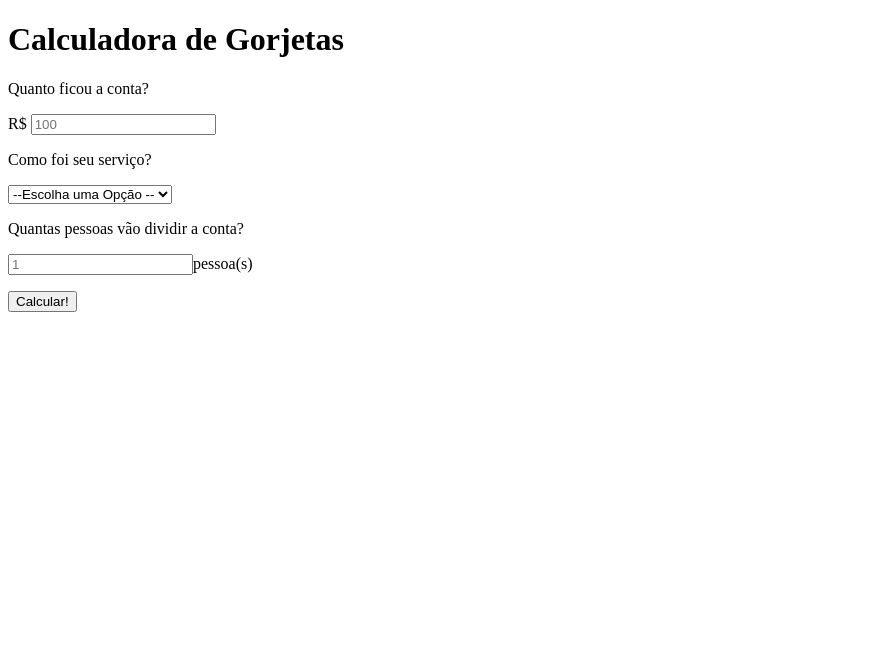
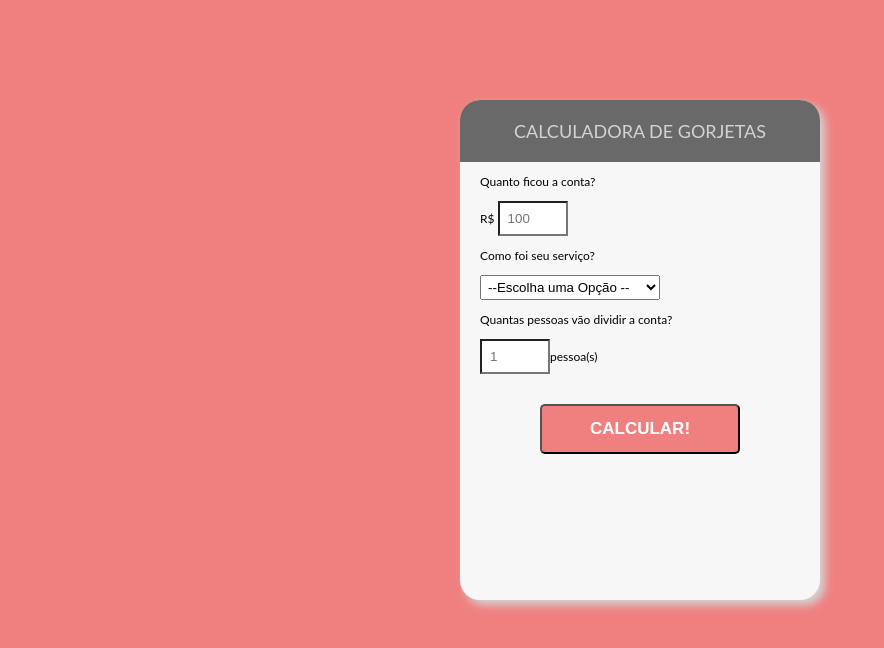
Before and after one commit to rafael-projects/simple-html5, a plain HTML site: page index.html in a window 1280 px wide. Shown: the whole page, without its empty margins (0-884 px from the left). Drawn offline with Linux system fonts and the light colour scheme; a web font is replaced by a local one.

Commit message:
finish :)

```diff
--- a/index.html
+++ b/index.html
@@ -3,25 +3,28 @@
 <head>
     <meta charset="UTF-8">
     <meta name="viewport" content="width=device-width, initial-scale=1.0">
+    <link rel="stylesheet" href="style.css">
+
     <title>Calculadora de Gorjetas</title>
 </head>
 <body>
+    <div id="container">
     <div>
-        <h1>Calculadora de Gorjetas</h1>
+        <h1 class="title">Calculadora de Gorjetas</h1>
     </div>
     <div>
-        <form>
+        <form class="tipsForm" id="tipsForm">
             <label for="bill">
                 <p>Quanto ficou a conta?</p>
             </label>
                 <p>
-                    R$ <input type="number" placeholder="100" name="bill" id="bill"/>
+                    R$ <input type="number" placeholder="100" name="bill" id="bill" class="formInput" required>
                 </p>
-                <label for="serviceQuality" >
+                <label for="serviceQual" >
                     <p>Como foi seu serviço?</p>
                 </label>
                 <p>
-                    <select name="serviceQuality" id="serviceQuality">
+                    <select name="serviceQual" id="serviceQual" class="formSelect" required>
                         <option disable selected value="0"> --Escolha uma Opção --</option>
                         <option value="0.3">30% - Incrível</option>
                         <option value="0.2">20% - Bom</option>
@@ -34,11 +37,17 @@
                     <p>Quantas pessoas vão dividir a conta?</p>
                 </label>
                 <p>
-                    <input type="number" placeholder="1" name="people" id="people">pessoa(s)
+                    <input type="number" placeholder="1" name="people" id="people" class="formInput" required>pessoa(s)
                 </p>
-                <button type="submit">Calcular!</button>
-
+                <button type="submit" class="formSubmit">Calcular!</button>
         </form>
     </div>
+    <div id="totalTiep">
+        Gorjeta total:
+        R$<span id="tip">0.00</span>
+        <span id="each">cada</span>
+    </div>
+    </div>    <!-- div fecha id container-->
+    <script type="text/javascript" src="scripts.js"></script>
 </body>
 </html>
--- /dev/null
+++ b/scripts.js
@@ -0,0 +1,32 @@
+function calcTiep(event) {
+    event.preventDefault();
+        let bill = document.getElementById('bill').value;
+        let serviceQual = document.getElementById('serviceQual').value;
+        let numOfPeople = document.getElementById('people').value;
+            if (bill == 0 | serviceQual == 0){
+                alert("Preencha o campo");
+                return;
+            }
+
+            if (numOfPeople == "" | numOfPeople <= 1){
+                numOfPeople = 1;
+                document.getElementById('each').style.display = "none"
+
+            }else{
+                document.getElementById('each').style.display = "block"
+
+            }
+
+        let total = (bill * serviceQual) / numOfPeople;
+        total  = total.toFixed(2);
+        document.getElementById('tip').innerHTML = total;
+        document.getElementById('totalTiep').style.display = "block";
+
+
+
+}
+
+document.getElementById('totalTiep').style.display = "none";
+document.getElementById('each').style.display = "none";
+
+document.getElementById('tipsForm').addEventListener('submit', calcTiep);
--- /dev/null
+++ b/style.css
@@ -0,0 +1,77 @@
+
+@import url(htpps://fonts.googleapis.com/css?family=lato:300,400,700|PT++Mono);
+
+:root{
+    --primary-color:lightcoral;
+    --secundary-color: dimgrey;
+    --terciary-color: lightgrey;
+}
+
+
+body{
+    font-family: 'Lato', sans-serif;
+    background-color: var(--primary-color);
+    font-size: 12px;
+}
+
+#container{
+    height: 500px;
+    width: 360px;
+    margin: 100px auto;
+    background: #f7f7f7;
+    box-shadow:5px 5px 8px var(--terciary-color);
+    border-radius: 20px;
+}
+
+.title{
+    background: var(--secundary-color);
+    color: var(--terciary-color);
+    padding: 20px;
+    text-transform: uppercase;
+    font-size: 18px;
+    font-weight: normal;
+    border-top-left-radius: 20px;
+    border-top-right-radius: 20px;
+    text-align: center;
+}
+
+.tipsForm{
+    padding-left: 20px;
+    padding-right: 20px;
+}
+
+.formInput{
+    background: white;
+    width: 50px;
+    padding: 8px 8px 8px 8px;
+
+}
+
+.formInput:focus{
+    border: 3px solid var(--primary-color);
+
+}
+
+.formSelect{
+    width: 180px;
+    padding: 3px;
+}
+
+.formSubmit{
+    text-transform: uppercase;
+    font-weight: bold;
+    display: block;
+    margin: 30px auto;
+    background: var(--primary-color);
+    border-radius: 5px;
+    width: 200px;
+    height: 50px;
+    font-size: 17px;
+    color: white
+}
+
+#totalTiep{
+    font-size: 20px;
+    margin-top: 5px;
+    text-align: center;
+}
```
